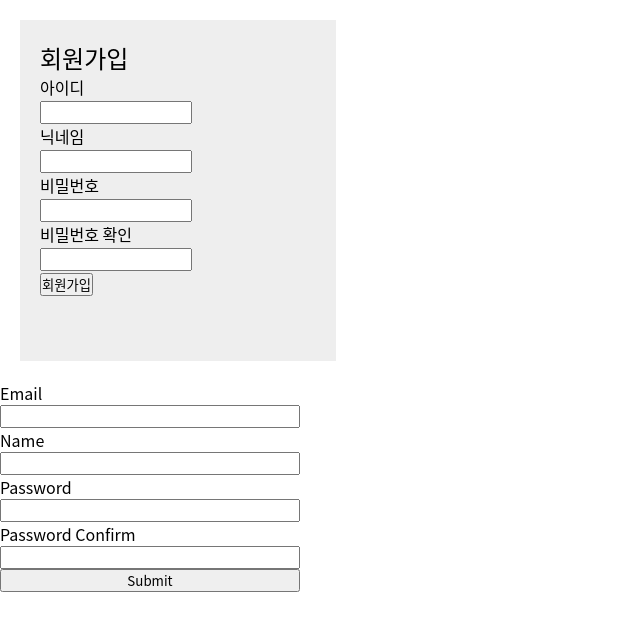
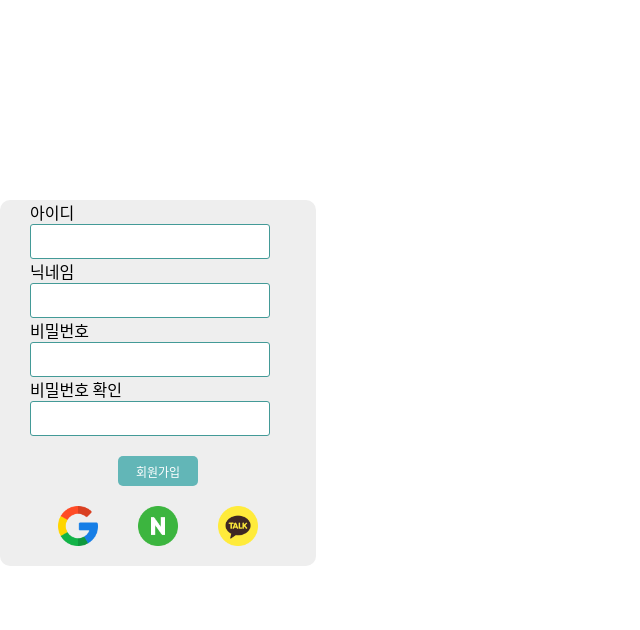
Before and after one commit to codestates-seb/seb41_main_029, a React (Create React App) app in the folder client/: page /signup in a window 1280 px wide. Shown: the top 630 px of the page, without its empty margins (0-640 px from the left). Built offline with nearby package versions, Linux system fonts and the light colour scheme.

Commit message:
refact: js,css 수정

```diff
--- a/client/src/page/LandingPage.js
+++ b/client/src/page/LandingPage.js
@@ -1,7 +1,21 @@
+import styled from "styled-components";
+
+const Abc = styled.div`
+  font-family: "Noto Sans KR";
+  display: flex;
+  justify-content: space-between;
+  align-items: center;
+  padding: ${({ theme }) => theme.paddings.xl};
+  font-size: ${({ theme }) => theme.fontSizes.base};
+`;
+
 export default function LandingPage() {
   return (
     <>
-      <div>LandingPage</div>
+      <Abc>LandingPage</Abc>
+      <a href="/Login">
+        <div>글작성</div>
+      </a>
     </>
   );
 }
--- a/client/src/page/Signup.js
+++ b/client/src/page/Signup.js
@@ -1,14 +1,22 @@
 import styled from "styled-components";
-import { useForm } from "react-hook-form";
+import { useForm, FormProvider } from "react-hook-form";
 import { useRef } from "react";
+import Input from "../component/Input";
+import AlertWarning from "../component/AlertWarning";
+import { MainBtn } from "../component/Button";
+
+const InputLayout = styled.div`
+  margin-top: 30px;
+  margin-left: 30px;
+`;
 
 let Container = styled.div`
-  margin: 20px;
+  margin-top: 200px;
   width: 316px;
-  padding: 20px;
-  color: black;
+  /* height: 400px; */
   background-color: ${({ theme }) => theme.colors.container};
-  font-size: ${({ theme }) => theme.fontSizes.fs16};
+  border-radius: 10px;
+  align-items: center;
 `;
 
 let Title = styled.div`
@@ -19,62 +27,156 @@ let InputForm = styled.div``;
 let InputBox = styled.div``;
 let SignupBtn = styled.button``;
 
+let BtnLayout = styled.div`
+  display: flex;
+  justify-content: center;
+  align-items: center;
+`;
+
 // ---------------FormPractice------------------------
 
 let Form = styled.div`
   display: flex;
   flex-direction: column;
   width: 300px;
-  padding: ;
 `;
 // ---------------SocialLogin------------------------
 
-let SocialLogin = styled.div``;
+let SocialLogin = styled.div`
+  display: flex;
+  justify-content: center;
+`;
 let SocialLoginLogo = styled.img`
   width: 40px;
   height: 40px;
-  padding: 20px 30px;
+  margin: 20px;
 `;
 
 export default function Signup() {
-  const {
-    register,
-    watch,
-    formState: { errors },
-    handleSubmit,
-  } = useForm();
-  console.log(watch("email"));
+  const methods = useForm();
+  const getValues = methods?.getValues;
   const password = useRef();
-  password.current = watch("password");
 
   const onSubmit = (data) => {
-    console.log("data", data);
+    console.log(data);
   };
+
+  const idValidation = {
+    required: "입력해 주세요.",
+    minLength: {
+      value: 4,
+      message: "최소 4자 이상의 아이디를 입력해주세요.",
+    },
+    maxLength: {
+      value: 12,
+      message: "최대 12자 이하의 아이디를 입력해주세요.",
+    },
+  };
+
+  const nicknameValidation = {
+    required: "입력해 주세요.",
+    maxLength: {
+      value: 8,
+      message: "최대 8자 이하의 아이디를 입력해주세요.",
+    },
+  };
+
+  const pwdValidation = {
+    required: "입력해 주세요.",
+    pattern: {
+      value: /^(?=.*[A-Za-z])(?=.*\d)(?=.*[$@$!%*#?&])[A-Za-z\d$@$!%*#?&]{8,}$/,
+      message: "8자리이상, 숫자,문자,특수문자가 들어가야됩니다.",
+    },
+  };
+  // const confirmPwdValidation = {
+  //   required: "입력해 주세요.",
+  //   validate: {
+  //     check: (value) => {
+  //       if (getValues("password") !== value) {
+  //         return "비밀번호가 일치하지 않습니다";
+  //       }
+  //     },
+  //   },
+  // };
+  const confirmPwdValidation = {
+    required: "입력해주세요",
+    validate: {
+      check: (val) => {
+        if (getValues("password") !== val) {
+          return "비밀번호가 일치하지 않습니다.";
+        }
+      },
+    },
+  };
+
+  const error = methods?.formState?.errors;
 
   return (
     <>
+      <Container>
+        <FormProvider {...methods}>
+          <form onSubmit={methods.handleSubmit(onSubmit)}>
+            <InputLayout>
+              <label>아이디</label>
               <div>
-        <Container>
-          <Title>회원가입</Title>
-          <InputForm>
-            <InputBox>
-              <p>아이디</p>
-              <input name="id"></input>
-            </InputBox>
-            <InputBox>
-              <p>닉네임</p>
-              <input name="name"></input>
-            </InputBox>
-            <InputBox>
-              <p>비밀번호</p>
-              <input name="pwd"></input>
-            </InputBox>
-            <InputBox>
-              <p>비밀번호 확인</p>
-              <input name="confirmPwd"></input>
-            </InputBox>
-          </InputForm>
-          <SignupBtn>회원가입</SignupBtn>
+                <Input
+                  id="id"
+                  width="15rem"
+                  height="35px"
+                  fieldName="id"
+                  validation={idValidation}
+                  error={error.id}
+                />
+                {error?.id && <AlertWarning text={error.id?.message} />}
+              </div>
+              <label>닉네임</label>
+              <div>
+                <Input
+                  id="id"
+                  width="15rem"
+                  height="35px"
+                  fieldName="nickname"
+                  validation={nicknameValidation}
+                  error={error.nickname}
+                />
+                {error?.nickname && (
+                  <AlertWarning text={error.nickname?.message} />
+                )}
+              </div>
+              <label>비밀번호</label>
+              <div>
+                <Input
+                  type="password"
+                  width="15rem"
+                  height="35px"
+                  fieldName="password"
+                  validation={pwdValidation}
+                  error={error.password}
+                />
+                {error?.password && (
+                  <AlertWarning text={error.password?.message} />
+                )}
+              </div>
+              <label>비밀번호 확인</label>
+              <div>
+                <Input
+                  type="password"
+                  width="15rem"
+                  height="35px"
+                  fieldName="confirmPassword"
+                  validation={confirmPwdValidation}
+                  error={error.confirmPassword}
+                />
+                {error?.confirmPassword && (
+                  <AlertWarning text={error.confirmPassword?.message} />
+                )}
+              </div>
+            </InputLayout>
+            <BtnLayout>
+              <MainBtn text={"회원가입"} />
+            </BtnLayout>
+          </form>
+        </FormProvider>
         <SocialLogin>
           <SocialLoginLogo
             src={process.env.PUBLIC_URL + "/image/google.svg"}
@@ -90,60 +192,6 @@ export default function Signup() {
           />
         </SocialLogin>
       </Container>
-      </div>
-
-      {/* ------------------------------------------ */}
-
-      <Form onSubmit={handleSubmit(onSubmit)}>
-        <label>Email</label>
-        <input
-          name="email"
-          type="email"
-          {...register("email", { required: true })}
-        />
-        {errors.email && <p>This email field is required</p>}
-        <label>Name</label>
-        <input
-          name="name"
-          {...register("name", { required: true, maxLength: 10 })}
-        />
-        {errors.name && errors.name.type === "required" && (
-          <p>This field is required</p>
-        )}
-        {errors.name && errors.name.type === "maxLength" && (
-          <p>Your input exceed maximum length</p>
-        )}
-        <label>Password</label>
-        <input
-          name="password"
-          type="password"
-          {...register("password", { required: true, minLength: 6 })}
-        />
-        {errors.password && errors.password.type === "required" && (
-          <p>This field is required</p>
-        )}
-        {errors.password && errors.password.type === "minLength" && (
-          <p>Password must have at least 6 characters</p>
-        )}
-        <label>Password Confirm</label>
-        <input
-          name="password_confirm"
-          type="password"
-          {...register("password_confirm", {
-            required: true,
-            validate: (value) => value === password.current,
-          })}
-        />
-        {errors.password_confirm &&
-          errors.password_confirm.type === "required" && (
-            <p>This field is required</p>
-          )}
-        {errors.password_confirm &&
-          errors.password_confirm.type === "minLength" && (
-            <p>Password do not match</p>
-          )}
-        <input type="submit" />
-      </Form>
     </>
   );
 }
```
Lines whose indentation alone changed are shown as unchanged.
